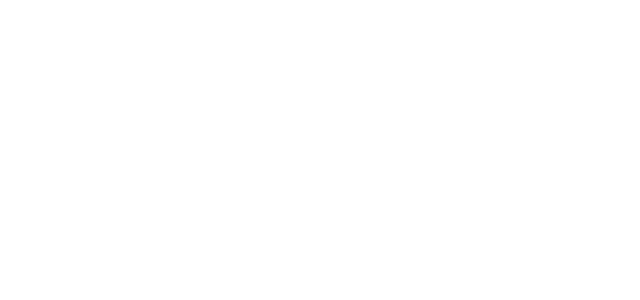
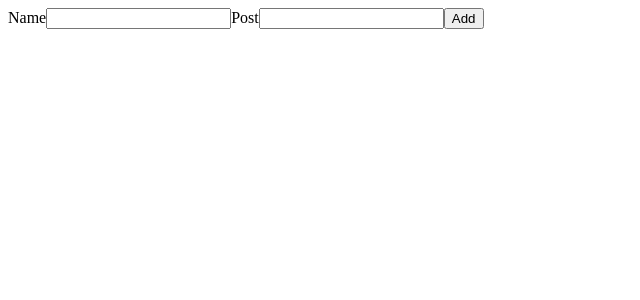
Before and after one commit to Evan-Voeltner/SocialFeedProject, a React (Create React App) app: page / in a window 1280 px wide. Shown: the top 300 px of the page, without its empty margins (0-640 px from the left). Built offline with nearby package versions, Linux system fonts and the light colour scheme.

Commit message:
feat: Mostly completed CreatePostForm component + Post component created

```diff
--- a/src/App.js
+++ b/src/App.js
@@ -1,8 +1,10 @@
 import React, { useState } from "react";
-
+import CreatePostForm from "./Components/CreatePostForm/CreatePostForm";
 
 function App() {
-  return <div></div>;
+  return <div>
+    <CreatePostForm />
+  </div>;
 }
 
 export default App;
--- a/src/Components/CreatePostForm/CreatePostForm.jsx
+++ b/src/Components/CreatePostForm/CreatePostForm.jsx
@@ -1,12 +1,26 @@
 import React, { useState } from "react";
 
 const AddEntryForm = (props) => {
-  return (
-    <form>
+
+    const [name, setName] = useState('');
+    const [post, setPost] = useState('');
+
+    function handleSubmit(event){
+      event.preventDefault();
+
+      let newPost = {
+        name: name,
+        post: post,
+      }
+    }
+
+    return (
+    <form onSubmit={handleSubmit}>
       <label>Name</label>
-      <input type="text"></input>
-      <label>post</label>
-      <input type="text"></input>
+      <input type="text" value={name} onChange={(event) => setName(parseFloat(event.target.value))}></input>
+      <label>Post</label>
+      <input type="text" value={post} onChange={(event) => setPost(parseFloat(event.target.value))}></input>
+      <button type="submit">Add</button>
     </form>
   );
 };
```
Also changed, not shown: src/Components/Post/Post.jsx (+10 -0 lines).
